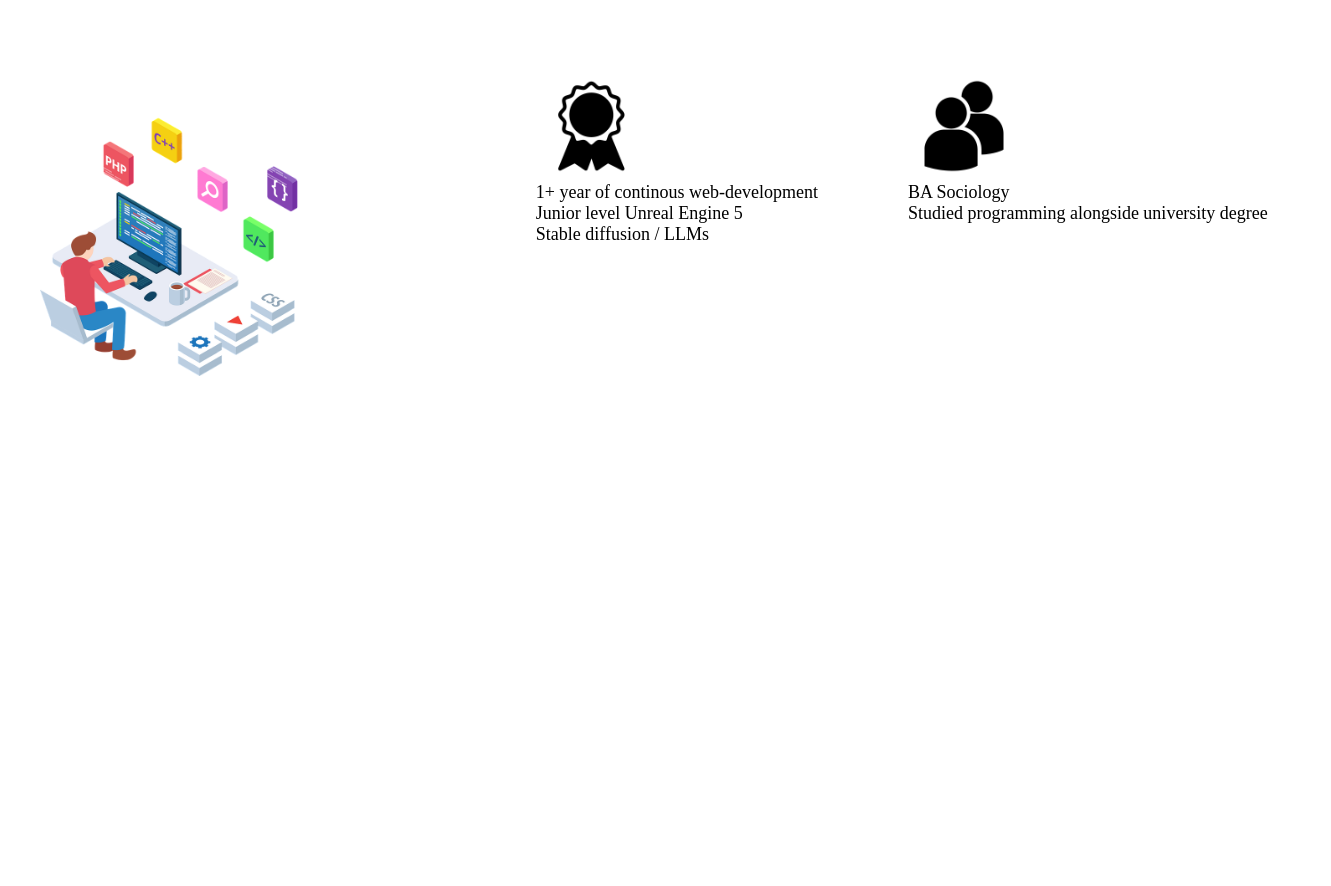
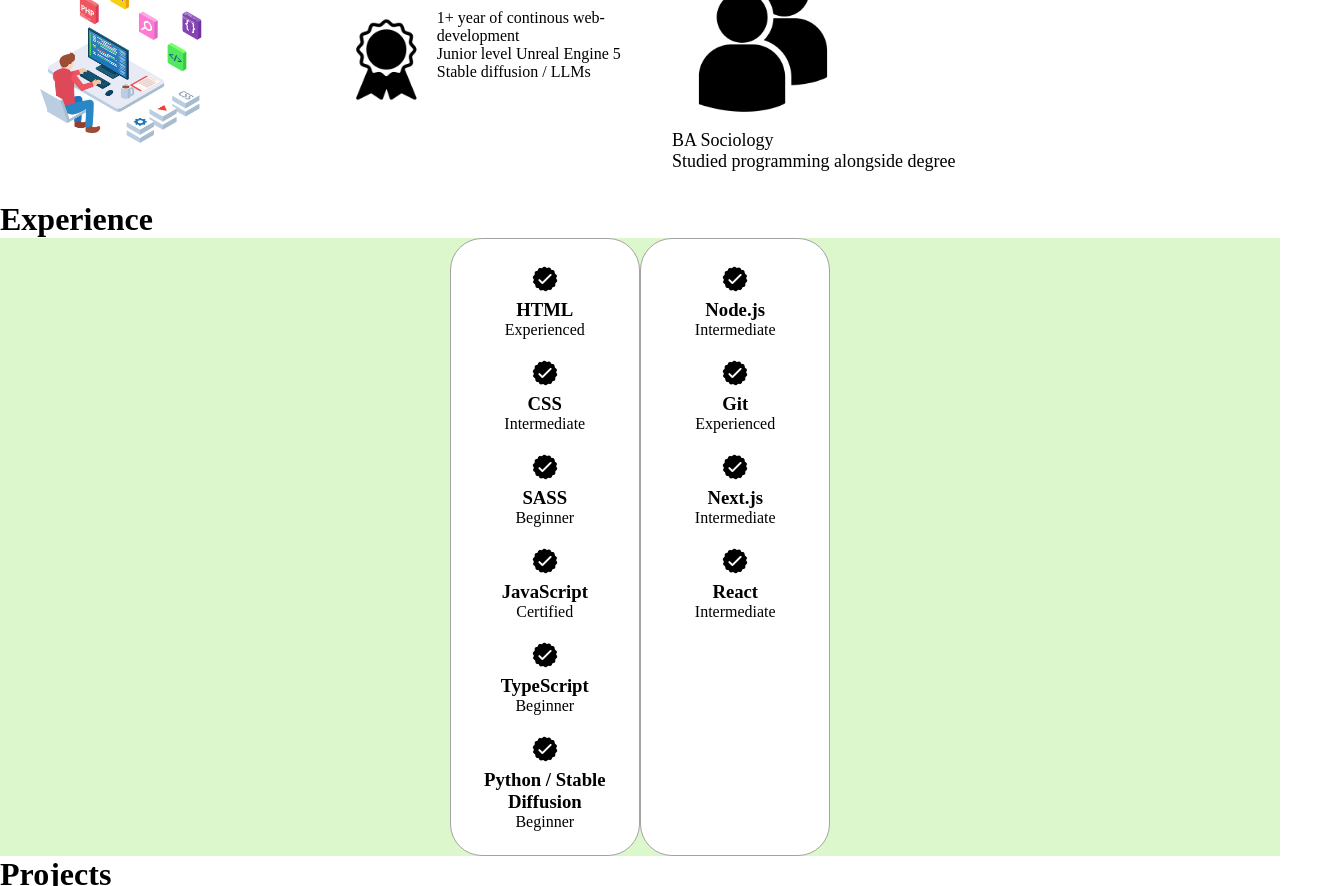
Before and after one commit to th3p1n3appl3/portfolio-mk, a plain HTML site: page index.html in a window 1280 px wide. Shown: the part 720-1606 px from the top of the page, 1331 px wide, since content can reach past the window. Before the commit the page ends 1136 px from the top, so only its background shows below. Drawn offline with Linux system fonts and the light colour scheme; a web font is replaced by a local one.

Commit message:
Adds last part of experience section. Also adds projects and contacts section.

```diff
--- a/assets/css/mediaqueries.css
+++ b/assets/css/mediaqueries.css
@@ -7,3 +7,15 @@
     }
 
 }
+
+@media screen and (max-width: 1000px) {
+    #desktop-nav {
+        display: none;
+    }
+    #mobile-nav {
+        display: flex;
+
+
+    }
+
+}
--- a/assets/css/style.css
+++ b/assets/css/style.css
@@ -174,7 +174,7 @@ a:hover {
     height: auto;
     margin: 0;
     padding: 40px;
-
+    border-radius: 2rem;
 }
 
 .section-text-2 {
@@ -185,6 +185,10 @@ a:hover {
     display: flex;
     justify-content: center;
     gap: 1rem;
+}
+
+.button-container:hover {
+    cursor: pointer:
 }
 
 .button-1 {
@@ -221,9 +225,11 @@ a:hover {
 
 .about-container {
     display: flex;
+    justify-content: center;
     flex-direction: row;
-    justify-content: center;
-
+    align-items: center;
+    border-right-color: black;
+    border-width: 20px;
 }
 
 .about-picture {
@@ -234,9 +240,10 @@ a:hover {
     padding: 40px;
 }
 
+
+
 .about-info {
     display: flex;
-    flex-direction: column;
     max-width: 50%;
 }
 
@@ -244,3 +251,70 @@ a:hover {
     max-width: 30%;
 
 }
+
+h1 {
+    flex-wrap: wrap;
+    justify-content: center;
+}
+
+article {
+    flex: 1 200px;
+  }
+
+  article:nth-of-type(3) {
+    flex: 3 200px;
+    display: flex;
+    flex-flow: column;
+  }
+
+  /* Experience */
+
+.experience {
+    display: flex;
+    justify-content: center;
+    flex-direction: column:
+}
+
+.experience-container {
+    display: flex;
+}
+
+.experience-box {
+    padding: 1.5rem;
+    justify-content: space-between;
+    align-items:
+    flex: 1;
+    background: white;
+    border-radius: 2rem;
+    border: rgb(53, 53, 53) 0.1rem solid;
+    border-color: rgb(163, 163, 163);
+    text-align: center;
+  }
+
+.parent-container {
+    display: flex;
+    flex-direction: row;
+    justify-content: space-around;
+    background-color:#95e66454;
+}
+
+.about-container h2 {
+    display: flex;
+    justify-content: center;
+
+}
+
+.project-picture {
+        display: flex;
+        max-width: 50%;
+        height: auto;
+        margin: 0;
+        padding: 40px;
+}
+
+/* Icons */
+
+.icon {
+    cursor: pointer;
+    height: 2rem;
+  }
--- a/index.html
+++ b/index.html
@@ -59,34 +59,103 @@
           </button>
             </div>
         </section>
-
-        <section class="about">
-            <div  #id="about-me">
-            <span class="filler"></span>
-            </div>
-            <div class="about-title">
-                More about me
-            </div>
-            <div>
-                <span class="filler"></span>
-            </div>
-        </section>
-
-        <section class="about-container">
-            <div><img src="./assets/dev.png" class="about-picture"></div>
-            <div class="about-info">
+        <h1>About me</h1>
+        <section class="about-container" id="about">
+            <div id="about"></div>
+            <article><img src="./assets/dev.png" class="about-picture"></article>
+            <article class="about-info">
                 <img src="./assets/experience.png" alt="medal" class="about-experience">
-                <p class="section-text-1"> 1+ year of continous web-development
+                <p class="about-text-1"> 1+ year of continous web-development
                     <br>
                     Junior level Unreal Engine 5
                     <br>
                     Stable diffusion / LLMs
                 </p>
-             </div>
-            <div class="about-info">
+            </article>
+            <article class="about-info">
                 <img src="./assets/education.png" class="about-education" alt="2 stock people">
-                <p class="section-text-1">BA Sociology <br> Studied programming alongside university degree</p>
+                <p class="section-text-1">BA Sociology
+                <br>
+                Studied programming alongside degree</p>
+            </article>
+        </section>
+        <br>
+        <div><h1>Experience</h1></div>
+        <section class="parent-container" id="experience">
+
+            <div class="experience-container" alt="Experience icon">
+            <article class="experience-box"><img src="./assets/checkmark.png" alt="Experience icon" class="icon">
+                <div>
+                    <h3>HTML</h3>
+                    <p>Experienced</p>
+                    <br>
+                    <img src="./assets/checkmark.png" alt="Experience icon" class="icon">
+                    <h3>CSS</h3>
+                    <p>Intermediate</p>
+                    <br>
+                    <img src="./assets/checkmark.png" alt="Experience icon" class="icon">
+                    <h3>SASS</h3>
+                    <p>Beginner</p>
+                    <br>
+                    <img src="./assets/checkmark.png" alt="Experience icon" class="icon">
+                    <h3>JavaScript</h3>
+                    <p>Certified</p>
+                    <br>
+                    <img src="./assets/checkmark.png" alt="Experience icon" class="icon">
+                    <h3>TypeScript</h3>
+                    <p>Beginner</p>
+                    <br>
+                    <img src="./assets/checkmark.png" alt="Experience icon" class="icon">
+                    <h3>Python / Stable Diffusion</h3>
+                    <p>Beginner</p>
+                </div>
+
+
+            </article>
+            <article class="experience-box">
+                <div>
+                    <img src="./assets/checkmark.png" alt="Experience icon" class="icon">
+                    <h3>Node.js</h3>
+                    <p>Intermediate</p>
+                    <br>
+                    <img src="./assets/checkmark.png" alt="Experience icon" class="icon">
+                    <h3>Git</h3>
+                    <p>Experienced</p>
+                    <br>
+                    <img src="./assets/checkmark.png" alt="Experience icon" class="icon">
+                    <h3>Next.js</h3>
+                    <p>Intermediate</p>
+                    <br>
+                    <img src="./assets/checkmark.png" alt="Experience icon" class="icon">
+                    <h3>React</h3>
+                    <p>Intermediate</p>
+                    <br>
+                </div>
+
+        </section>
+        <h1>Projects</h1>
+        <section class="about-container" id="about">
+            <div id="project"></div>
+            <article><img src="./assets/cv.png" class="project-picture">
+            <h2>Project 1</h2>
+            </article>
+            <article class="about-info">
+                <img src="./assets/study-guide.png" alt="medal" class="about-experience">
+
+
+            </article>
+            <article class="about-info">
+                <img src="./assets/education.png" class="project-picture" alt="2 stock people">
+                <p class="section-text-1">BA Sociology
+                <br>
+                Studied programming alongside degree</p>
+            </article>
+        </section>
+
+        <h1>Contact</h1>
+
             </div>
+
 
 
         </section>
```
Also changed, not shown: assets/cv.png (added), assets/study-guide.png (added).
